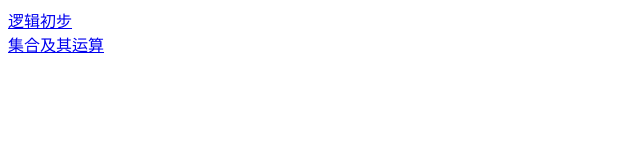
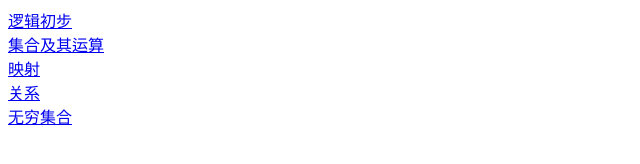
Before and after one commit to jianwenchen/jianwenchen.github.io, a plain HTML site: page discrete.html in a window 1280 px wide. Shown: the whole page, without its empty margins (0-640 px from the left). Drawn offline with Linux system fonts and the light colour scheme.

Commit message:
Add files via upload

```diff
--- a/discrete.html
+++ b/discrete.html
@@ -10,5 +10,11 @@
     <a href="logic.pdf" target="_blank">逻辑初步</a>
     <br>
     <a href="chapter1.pdf" target="_blank">集合及其运算</a>
+    <br>
+    <a href="chapter2.pdf" target="_blank">映射</a>
+    <br>
+    <a href="chapter3.pdf" target="_blank">关系</a>
+    <br>
+    <a href="chapter4.pdf" target="_blank">无穷集合</a>
 </body>
 </html>
```
